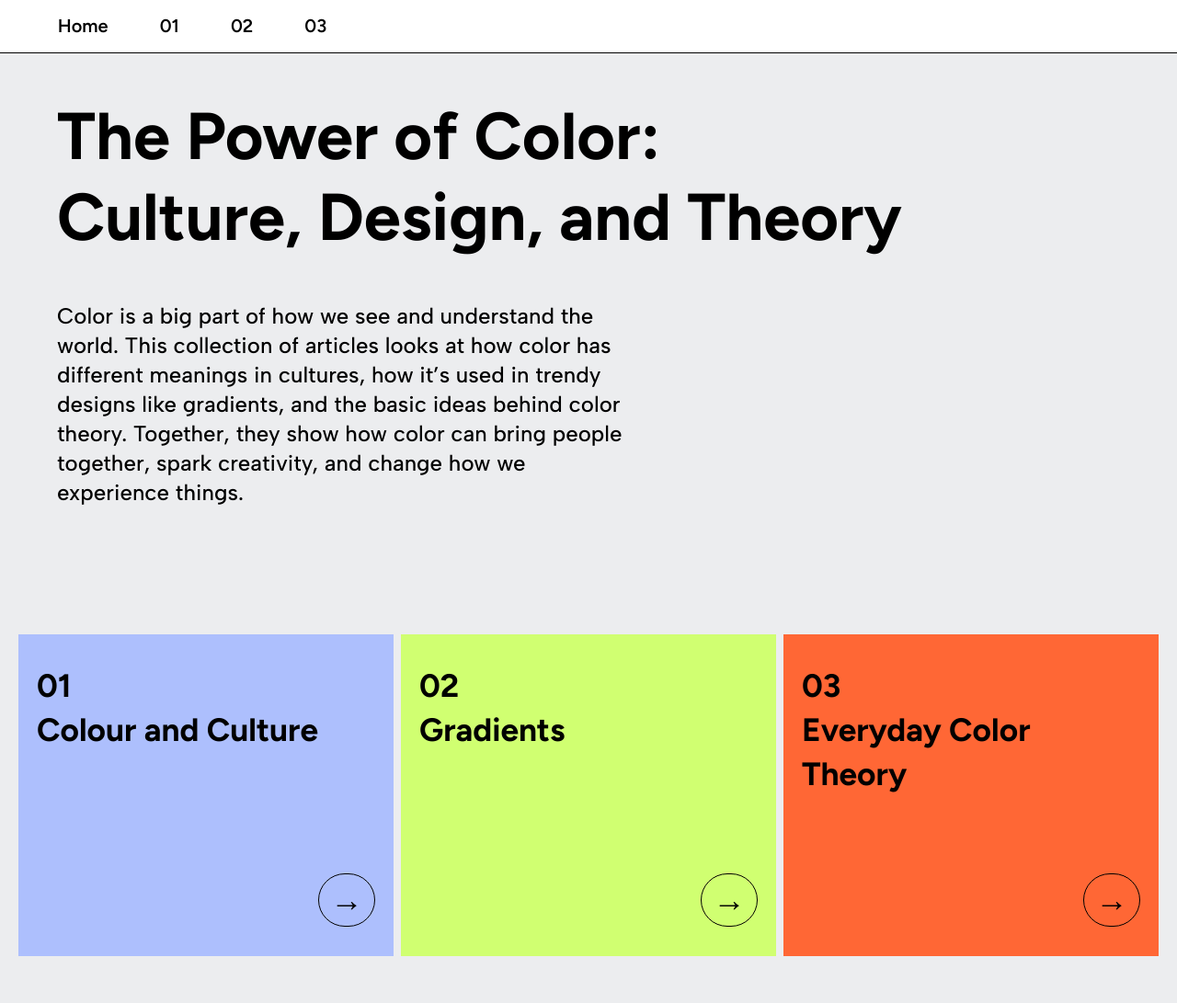
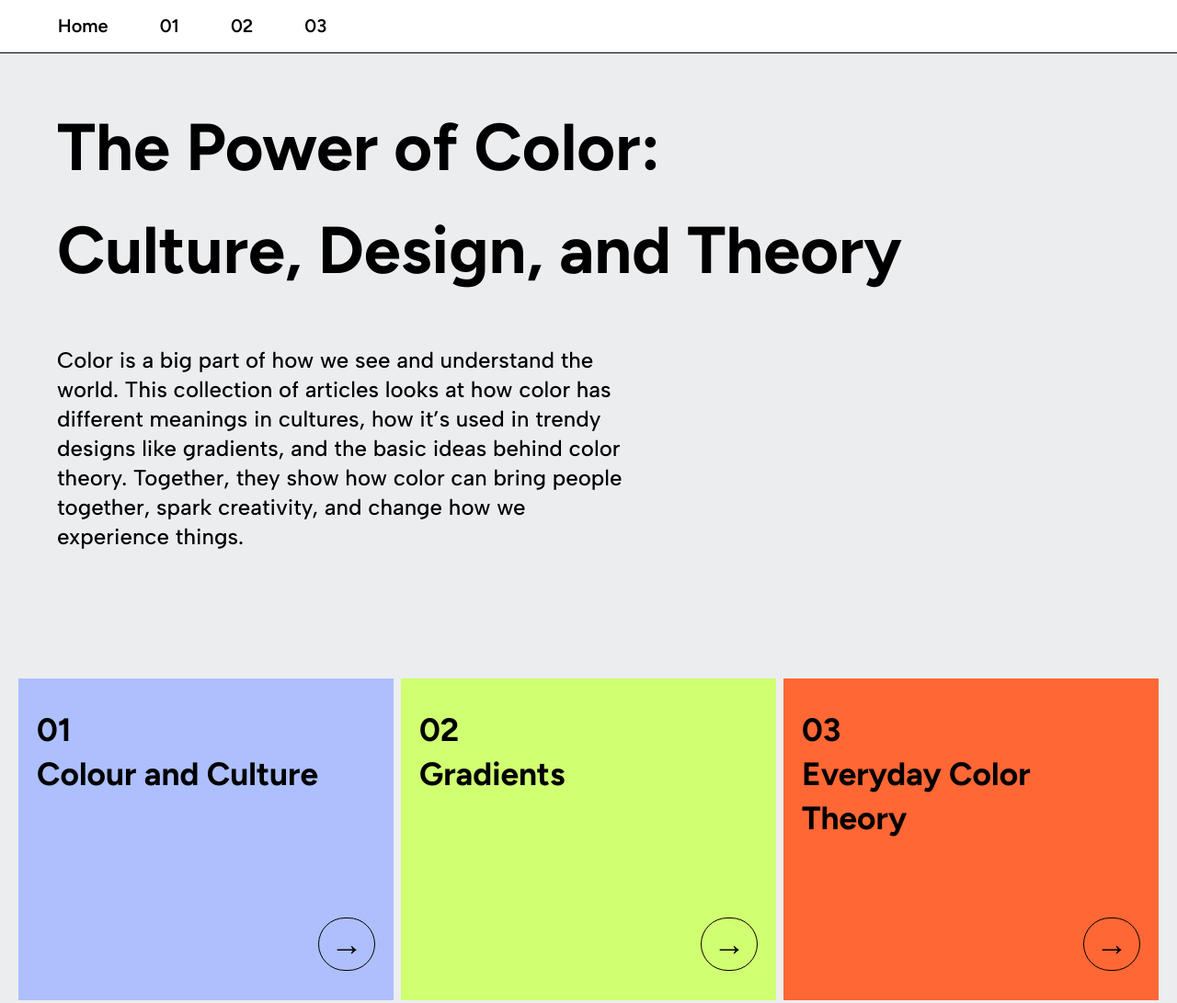
Before and after one commit to Irene3448/Binding, a plain HTML site: page index.html in a window 1280 px wide. Shown: the top 1091 px of the page at 92% size. Drawn offline with Linux system fonts and the light colour scheme.

```diff
--- a/landing.css
+++ b/landing.css
@@ -13,7 +13,13 @@
 	background-color: #ECEDEF;
 }
 
-h1{	line-height: 3.5rem;}
+header{
+	/* padding-top: 2rem; */
+}
+
+h1{
+	/* line-height: 3.5rem; */
+}
 
 .bookshelf{
 	display:flex;
```
